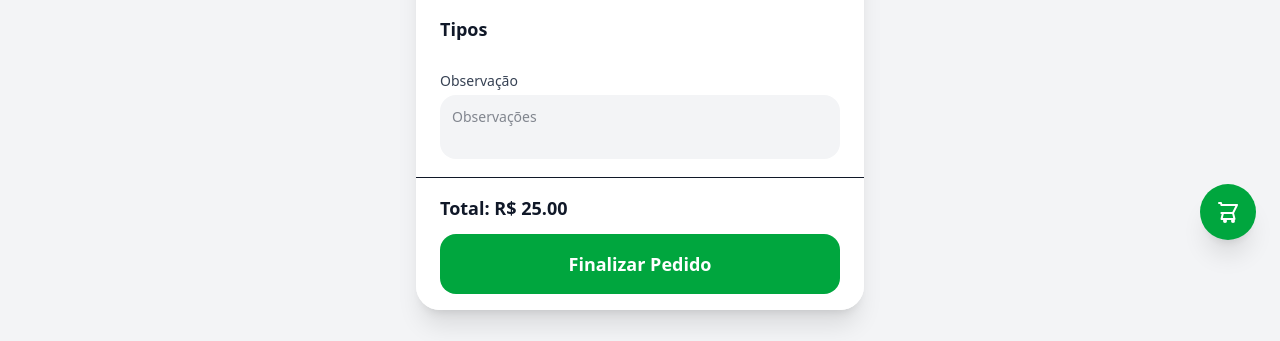
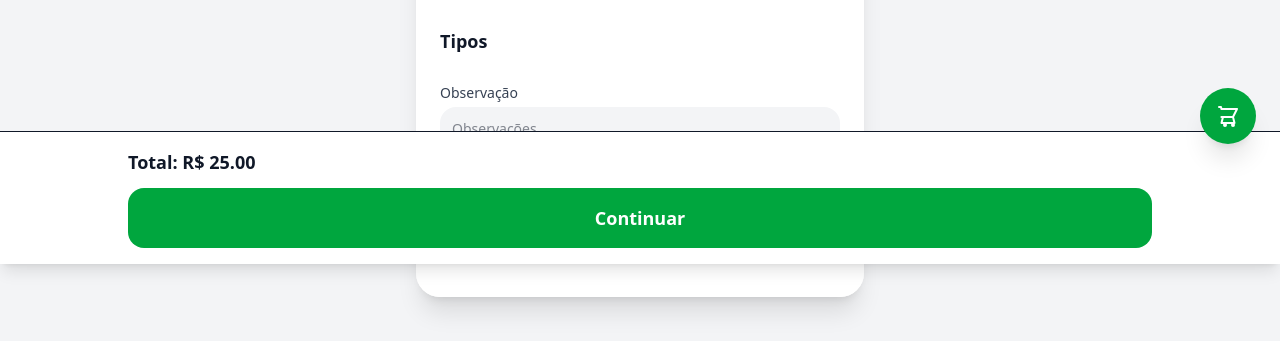
Before and after one commit to Rony-Petriky/cardapioDigital, a Next.js app: page /catalog/product/1 in a window 1280 px wide. Shown: the part 536-877 px from the top of the page. Built offline with nearby package versions, Linux system fonts and the light colour scheme.

Commit message:
botao para continuar só funciona se a selecionar o tipo

```diff
--- a/app/api/cliente/route.ts
+++ b/app/api/cliente/route.ts
@@ -27,8 +27,12 @@ interface CartOrderPayload {
 function formatarMensagem(pedido: CartOrderPayload) {
   // Função para formatar os itens com seus adicionais
   const formatarItemComAdicionais = (item: CartItemPayload, index: number) => {
-    let itemText = `${index + 1}. ${item.name} (Qtd: ${item.quantity}) - R$ ${(item.price * item.quantity).toFixed(2)}`;
+    let itemText = `${index + 1}. ${item.name} (Qtd: ${item.quantity}) - R$ ${(item.price).toFixed(2)}`;
     // Adicionar os adicionais se existirem
+    if (item.selectedType) {
+      itemText += `   \n [ Tipo: ${item.selectedType} ]`;
+    }
+
     if (item.additionals && item.additionals.length > 0) {
       itemText += '\n  Adicionais:';
       item.additionals.forEach((additional, idx) => {
--- a/app/catalog/product/componentes/Productcomponente/index.tsx
+++ b/app/catalog/product/componentes/Productcomponente/index.tsx
@@ -14,7 +14,7 @@ interface ClientProdutsprops {
   product: Product;
   valorEntrega: number;
   selectedAdditionals?: Additional[];
-  preçoFinal: number;
+  preçoFinal: number   ;
   observação: string;
   tipos: string | undefined;
 }
@@ -52,6 +52,7 @@ const filteredGroups = product.additionals?.map(group => ({
   )
 }));
   const tipos = product.tipos || [];
+  const isButtonEnabled = tipos.length > 0 ? tipoSelecionado !== null : true;
 
     const extrasTotal =
       product.additionals?.reduce((groupSum, group) => {
@@ -206,7 +207,7 @@ const updated = {
           ) }
 
           {/* OBSERVAÇÃO */}
-          <div className="px-6 py-3 bg-white">
+          <div className="px-6 py-3 pb-30 bg-white">
             <label className="block text-sm font-medium text-gray-700 mb-1">
               Observação
             </label>
@@ -220,16 +221,25 @@ const updated = {
           </div>
 
           {/* BOTÃO CARRINHO */}
-          <div className="px-6 py-4 bg-white border-t">
-            <div className="text-lg font-semibold text-gray-900 mb-3">
-              Total: R$ {finalTotal.toFixed(2)}
+            <div className="fixed bottom-0 left-0 right-0 px-6 py-4 bg-white border-t shadow-lg">
+              <div className="max-w-screen-lg mx-auto">
+                <div className="text-lg font-semibold text-gray-900 mb-3">
+                  Total: R$ {finalTotal.toFixed(2)}
+                </div>
+                <button
+                  disabled={!isButtonEnabled}
+                  onClick={() => handleOrderSubmit()}
+                  className={`w-full text-white font-bold py-4 rounded-2xl text-lg
+                            ${isButtonEnabled
+            ? ' bg-green-600 hover:bg-green-700 text-white cursor-pointer'
+            : 'bg-gray-400 text-white cursor-not-allowed'
+          }
+        `}
+                >
+                  {isButtonEnabled ? 'Continuar' : 'Selecione um tipo '}
+                </button>
+              </div>
             </div>
-
-            <button onClick={() => handleOrderSubmit()}
-            className="w-full bg-green-600 hover:bg-green-700 text-white font-bold py-4 rounded-2xl text-lg">
-              Finalizar Pedido
-            </button>
-          </div>
 
         </div>
           {/* Modal */}
--- a/components/cart/CartUI.tsx
+++ b/components/cart/CartUI.tsx
@@ -101,7 +101,7 @@ export default function CartUI() {
       <button
         type="button"
         onClick={() => setOpen(true)}
-        className="fixed bottom-6 right-6 z-40 flex items-center justify-center w-14 h-14 rounded-full bg-green-600 text-white shadow-xl hover:bg-green-700 transition-colors"
+        className="fixed bottom-30 right-6 z-40 flex items-center justify-center w-14 h-14 rounded-full bg-green-600 text-white shadow-xl hover:bg-green-700 transition-colors"
         aria-label="Abrir carrinho"
       >
         <svg className="w-6 h-6" fill="none" stroke="currentColor" viewBox="0 0 24 24">
```
